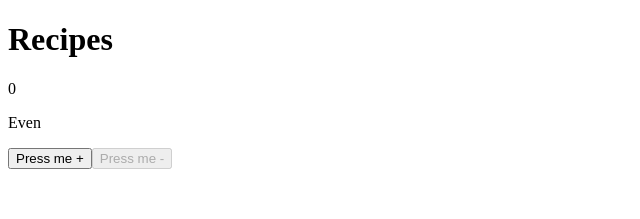
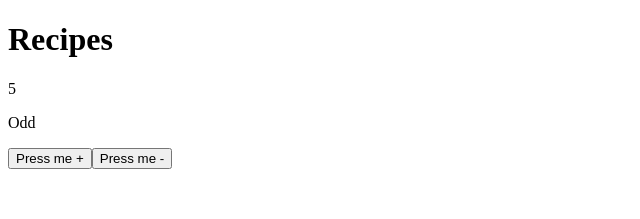
Before and after one commit to ferikand/recipes-angular-learning, an Angular app: page / in a window 1280 px wide. Shown: the top 219 px of the page, without its empty margins (0-640 px from the left). Built offline with nearby package versions, Linux system fonts and the light colour scheme.

Commit message:
module 9 done

```diff
--- a/src/app/CounterComponent.ts
+++ b/src/app/CounterComponent.ts
@@ -1,4 +1,4 @@
-import {computed, signal, Component} from "@angular/core";
+import {computed, signal, Component, Input} from "@angular/core";
 import {CommonModule} from "@angular/common";
 
 @Component({
@@ -10,10 +10,18 @@ import {CommonModule} from "@angular/common";
     <button (click)="increment()">Press me +</button>
     <button [disabled]="counter() <= 0" (click)="decrement()">Press me -</button>`
 })
-
 export class CounterComponent {
+    // 1. Сигнал создается с начальным значением 0
     counter = signal(0);
     isEven = computed(() => this.counter() % 2 === 0);
+
+    // 2. Создаем сеттер с декоратором @Input()
+    @Input()
+    set startValue(value: number) {
+        // 3. Когда родитель передает значение, этот метод вызывается,
+        //    и мы устанавливаем новое значение для нашего сигнала.
+        this.counter.set(value);
+    }
 
     increment() {
         this.counter.update(prev => prev + 1);
--- a/src/app/app.html
+++ b/src/app/app.html
@@ -1,2 +1,2 @@
 <h1>{{ title }}</h1>
-<app-counter></app-counter>
+<app-counter [startValue]="5"></app-counter>
```
